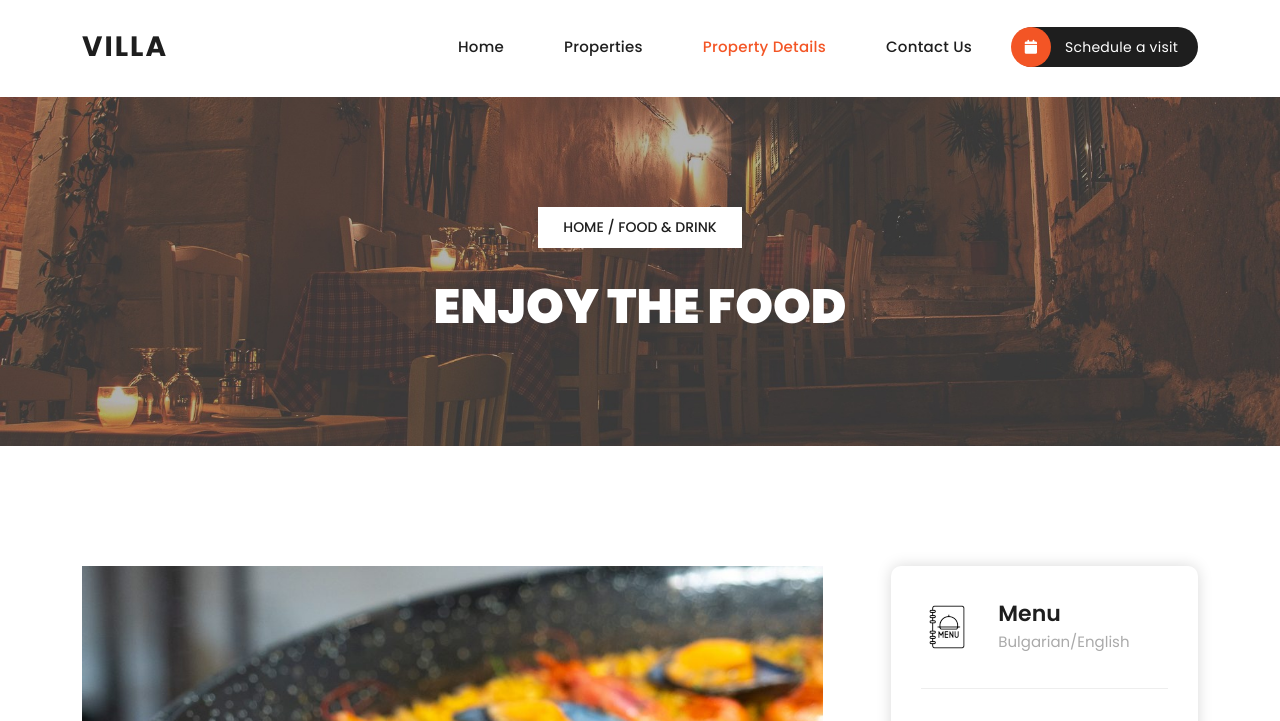
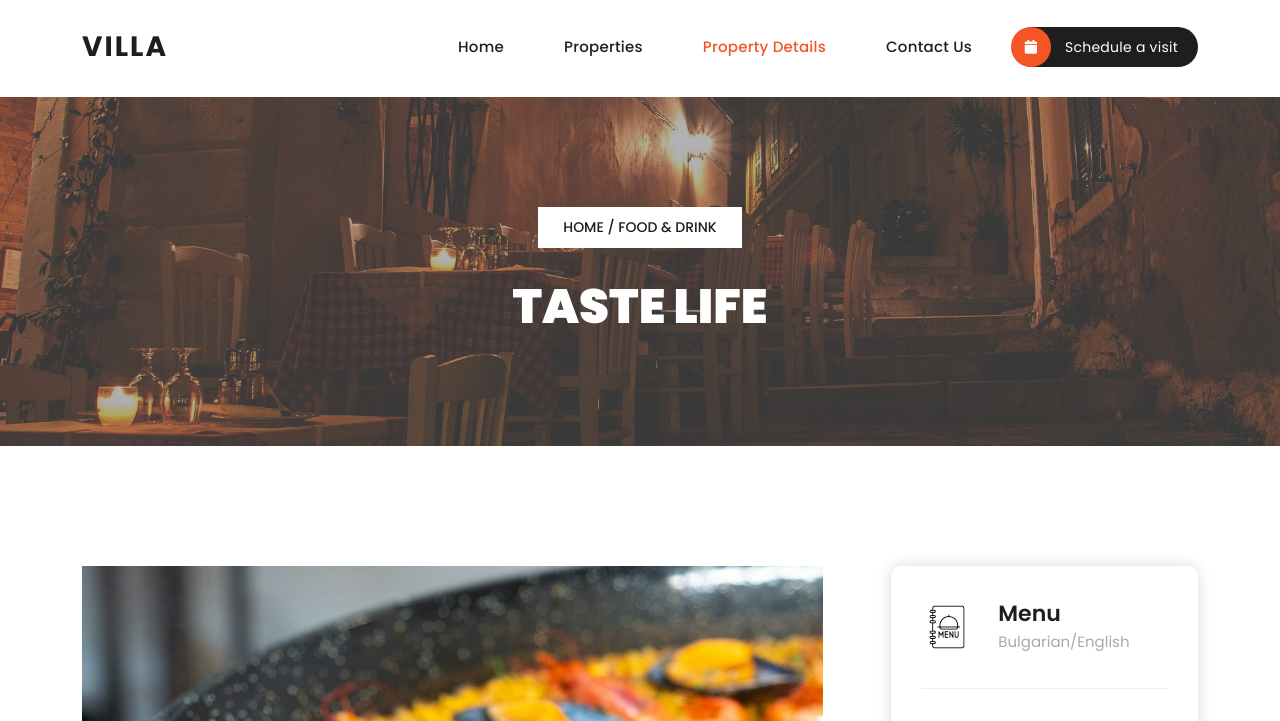
Before and after one commit to ivanmarinoff/sozopol-rentaparts, a website: page food&drink.html in a window 1280 px wide. Shown: the part 54-775 px from the top of the page. Drawn offline with nearby package versions, Linux system fonts and the light colour scheme.

Commit message:
Update text

```diff
--- a/food&drink.html
+++ b/food&drink.html
@@ -100,7 +100,7 @@
         <div class="row">
             <div class="col-lg-12">
                 <span class="breadcrumb"><a href="#">Home</a>  /  Food & Drink</span>
-                <h3>Enjoy the food</h3>
+                <h3>Taste life</h3>
             </div>
         </div>
     </div>
```
